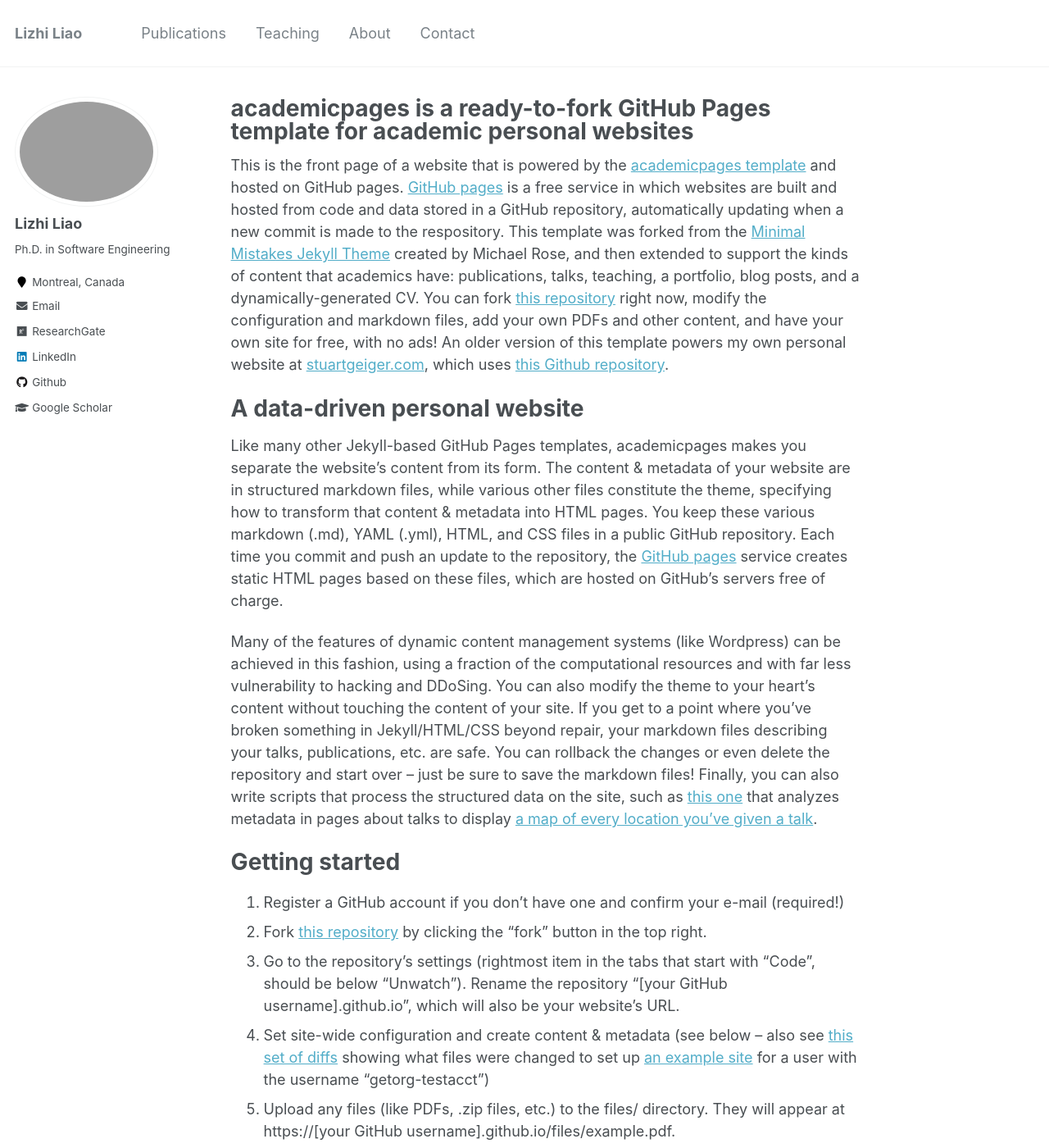
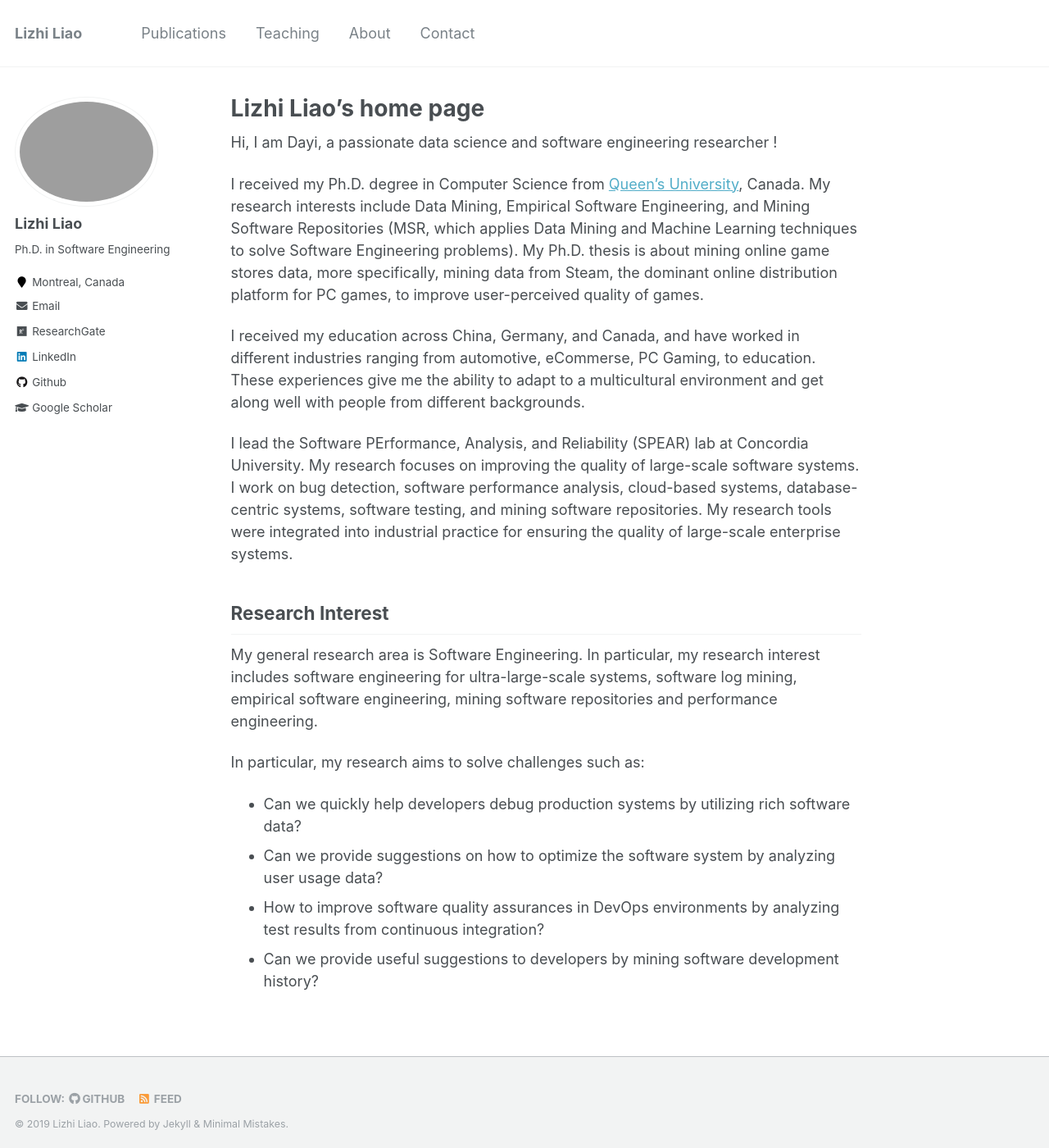
Before and after one commit to Lizhi-Liao/lizhi-liao.github.io, a Jekyll site: the page built from _pages/about.md, in a window 1280 px wide and 1400 px high. Shown: the whole window at 82% size. Built offline with Jekyll 4.4.1, drawn with Linux system fonts in a browser that asks for light colours; some of the changed text lies outside the part shown.

Commit message:
Modify Intro

```diff
--- a/_pages/about.md
+++ b/_pages/about.md
@@ -1,6 +1,6 @@
 ---
 permalink: /
-title: "academicpages is a ready-to-fork GitHub Pages template for academic personal websites"
+title: "Lizhi Liao's home page"
 excerpt: "About me"
 author_profile: true
 redirect_from:
@@ -8,43 +8,21 @@ redirect_from:
   - /about.html
 ---
 
-This is the front page of a website that is powered by the [academicpages template](https://github.com/academicpages/academicpages.github.io) and hosted on GitHub pages. [GitHub pages](https://pages.github.com) is a free service in which websites are built and hosted from code and data stored in a GitHub repository, automatically updating when a new commit is made to the respository. This template was forked from the [Minimal Mistakes Jekyll Theme](https://mmistakes.github.io/minimal-mistakes/) created by Michael Rose, and then extended to support the kinds of content that academics have: publications, talks, teaching, a portfolio, blog posts, and a dynamically-generated CV. You can fork [this repository](https://github.com/academicpages/academicpages.github.io) right now, modify the configuration and markdown files, add your own PDFs and other content, and have your own site for free, with no ads! An older version of this template powers my own personal website at [stuartgeiger.com](http://stuartgeiger.com), which uses [this Github repository](https://github.com/staeiou/staeiou.github.io).
+Hi, I am Dayi, a passionate data science and software engineering researcher !
 
-A data-driven personal website
-======
-Like many other Jekyll-based GitHub Pages templates, academicpages makes you separate the website's content from its form. The content & metadata of your website are in structured markdown files, while various other files constitute the theme, specifying how to transform that content & metadata into HTML pages. You keep these various markdown (.md), YAML (.yml), HTML, and CSS files in a public GitHub repository. Each time you commit and push an update to the repository, the [GitHub pages](https://pages.github.com/) service creates static HTML pages based on these files, which are hosted on GitHub's servers free of charge.
+I received my Ph.D. degree in Computer Science from [Queen’s University](http://cs.queensu.ca/), Canada. My research interests include Data Mining, Empirical Software Engineering, and Mining Software Repositories (MSR, which applies Data Mining and Machine Learning techniques to solve Software Engineering problems). My Ph.D. thesis is about mining online game stores data, more specifically, mining data from Steam, the dominant online distribution platform for PC games, to improve user-perceived quality of games.
 
-Many of the features of dynamic content management systems (like Wordpress) can be achieved in this fashion, using a fraction of the computational resources and with far less vulnerability to hacking and DDoSing. You can also modify the theme to your heart's content without touching the content of your site. If you get to a point where you've broken something in Jekyll/HTML/CSS beyond repair, your markdown files describing your talks, publications, etc. are safe. You can rollback the changes or even delete the repository and start over -- just be sure to save the markdown files! Finally, you can also write scripts that process the structured data on the site, such as [this one](https://github.com/academicpages/academicpages.github.io/blob/master/talkmap.ipynb) that analyzes metadata in pages about talks to display [a map of every location you've given a talk](https://academicpages.github.io/talkmap.html).
+I received my education across China, Germany, and Canada, and have worked in different industries ranging from automotive, eCommerse, PC Gaming, to education. These experiences give me the ability to adapt to a multicultural environment and get along well with people from different backgrounds.
 
-Getting started
-======
-1. Register a GitHub account if you don't have one and confirm your e-mail (required!)
-1. Fork [this repository](https://github.com/academicpages/academicpages.github.io) by clicking the "fork" button in the top right.
-1. Go to the repository's settings (rightmost item in the tabs that start with "Code", should be below "Unwatch"). Rename the repository "[your GitHub username].github.io", which will also be your website's URL.
-1. Set site-wide configuration and create content & metadata (see below -- also see [this set of diffs](http://archive.is/3TPas) showing what files were changed to set up [an example site](https://getorg-testacct.github.io) for a user with the username "getorg-testacct")
-1. Upload any files (like PDFs, .zip files, etc.) to the files/ directory. They will appear at https://[your GitHub username].github.io/files/example.pdf.
-1. Check status by going to the repository settings, in the "GitHub pages" section
+I lead the Software PErformance, Analysis, and Reliability (SPEAR) lab at Concordia University. My research focuses on improving the quality of large-scale software systems. I work on bug detection, software performance analysis, cloud-based systems, database-centric systems, software testing, and mining software repositories. My research tools were integrated into industrial practice for ensuring the quality of large-scale enterprise systems.
 
-Site-wide configuration
+Research Interest
 ------
-The main configuration file for the site is in the base directory in [_config.yml](https://github.com/academicpages/academicpages.github.io/blob/master/_config.yml), which defines the content in the sidebars and other site-wide features. You will need to replace the default variables with ones about yourself and your site's github repository. The configuration file for the top menu is in [_data/navigation.yml](https://github.com/academicpages/academicpages.github.io/blob/master/_data/navigation.yml). For example, if you don't have a portfolio or blog posts, you can remove those items from that navigation.yml file to remove them from the header.
+My general research area is Software Engineering. In particular, my research interest includes software engineering for ultra-large-scale systems, software log mining, empirical software engineering, mining software repositories and performance engineering.
 
-Create content & metadata
-------
-For site content, there is one markdown file for each type of content, which are stored in directories like _publications, _talks, _posts, _teaching, or _pages. For example, each talk is a markdown file in the [_talks directory](https://github.com/academicpages/academicpages.github.io/tree/master/_talks). At the top of each markdown file is structured data in YAML about the talk, which the theme will parse to do lots of cool stuff. The same structured data about a talk is used to generate the list of talks on the [Talks page](https://academicpages.github.io/talks), each [individual page](https://academicpages.github.io/talks/2012-03-01-talk-1) for specific talks, the talks section for the [CV page](https://academicpages.github.io/cv), and the [map of places you've given a talk](https://academicpages.github.io/talkmap.html) (if you run this [python file](https://github.com/academicpages/academicpages.github.io/blob/master/talkmap.py) or [Jupyter notebook](https://github.com/academicpages/academicpages.github.io/blob/master/talkmap.ipynb), which creates the HTML for the map based on the contents of the _talks directory).
+In particular, my research aims to solve challenges such as:
 
-**Markdown generator**
-
-I have also created [a set of Jupyter notebooks](https://github.com/academicpages/academicpages.github.io/tree/master/markdown_generator
-) that converts a CSV containing structured data about talks or presentations into individual markdown files that will be properly formatted for the academicpages template. The sample CSVs in that directory are the ones I used to create my own personal website at stuartgeiger.com. My usual workflow is that I keep a spreadsheet of my publications and talks, then run the code in these notebooks to generate the markdown files, then commit and push them to the GitHub repository.
-
-How to edit your site's GitHub repository
-------
-Many people use a git client to create files on their local computer and then push them to GitHub's servers. If you are not familiar with git, you can directly edit these configuration and markdown files directly in the github.com interface. Navigate to a file (like [this one](https://github.com/academicpages/academicpages.github.io/blob/master/_talks/2012-03-01-talk-1.md) and click the pencil icon in the top right of the content preview (to the right of the "Raw | Blame | History" buttons). You can delete a file by clicking the trashcan icon to the right of the pencil icon. You can also create new files or upload files by navigating to a directory and clicking the "Create new file" or "Upload files" buttons.
-
-Example: editing a markdown file for a talk
-![Editing a markdown file for a talk](/images/editing-talk.png)
-
-For more info
-------
-More info about configuring academicpages can be found in [the guide](https://academicpages.github.io/markdown/). The [guides for the Minimal Mistakes theme](https://mmistakes.github.io/minimal-mistakes/docs/configuration/) (which this theme was forked from) might also be helpful.
+- Can we quickly help developers debug production systems by utilizing rich software data?
+- Can we provide suggestions on how to optimize the software system by analyzing user usage data?
+- How to improve software quality assurances in DevOps environments by analyzing test results from continuous integration?
+- Can we provide useful suggestions to developers by mining software development history?
```
